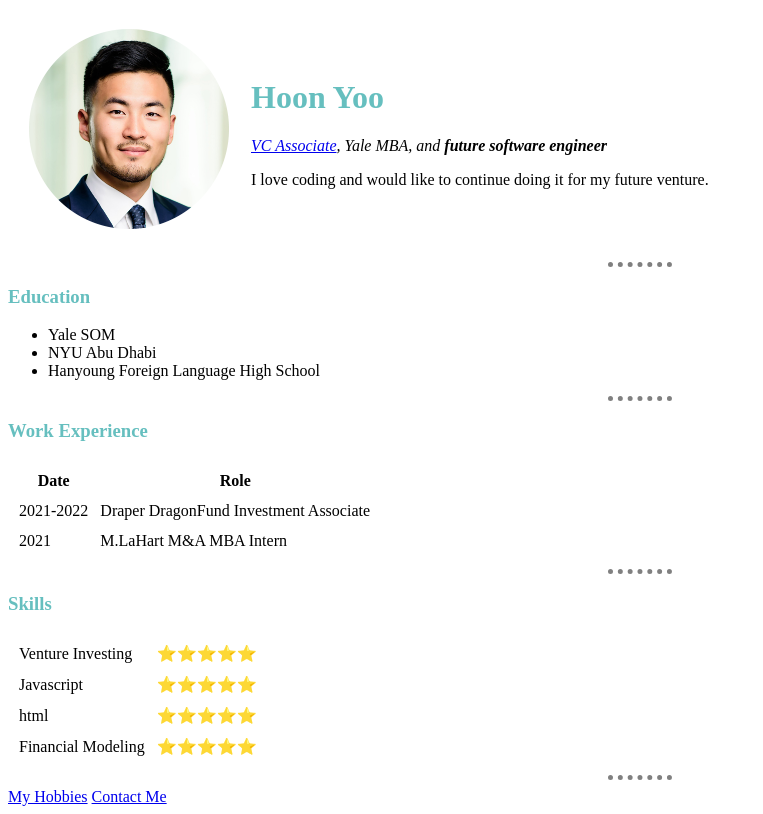
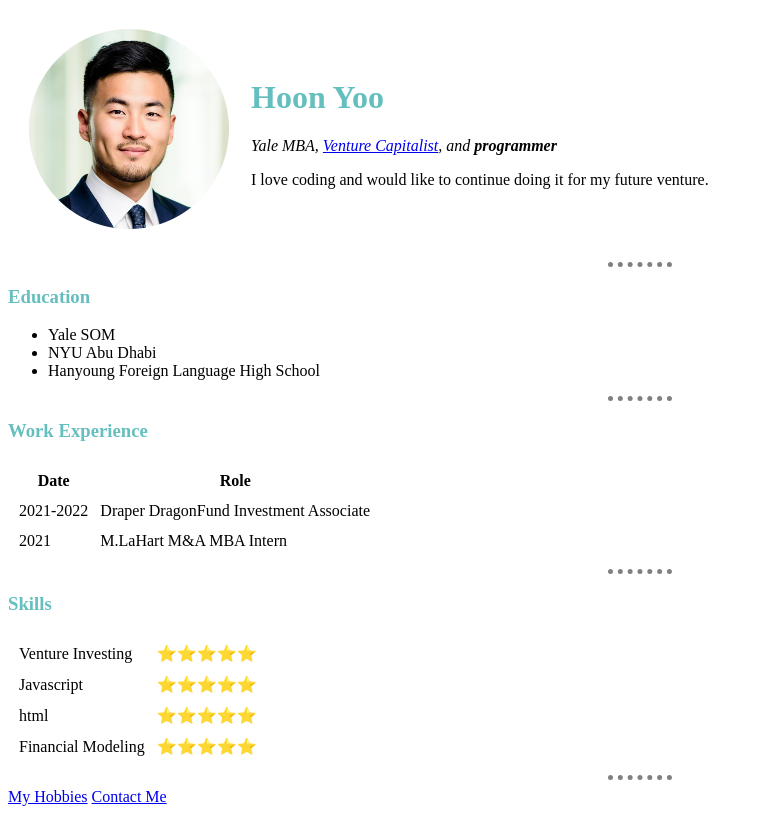
Before and after one commit to HoonYoo/cv, a plain HTML site: page index.html in a window 1280 px wide. Shown: the whole page, without its empty margins (0-763 px from the left). Drawn offline with Linux system fonts and the light colour scheme.

Commit message:
Update index.html

```diff
--- a/index.html
+++ b/index.html
@@ -17,7 +17,7 @@
     <tr>
       <td><img src="profile-img.png" width="200" height="200" alt="hoon profile picture"></td>
       <td><h1>Hoon Yoo</h1>
-      <p><em> <a href="https://www.linkedin.com/in/yoohoon/">VC Associate</a>, Yale MBA, and <strong>future software engineer </strong></em></p>
+      <p><em> Yale MBA, <a href="https://www.linkedin.com/in/yoohoon/">Venture Capitalist</a>, and <strong>programmer</strong></em></p>
       <p>I love coding and would like to continue doing it for my future venture. </p></td>
     </tr>
   </table>
```
